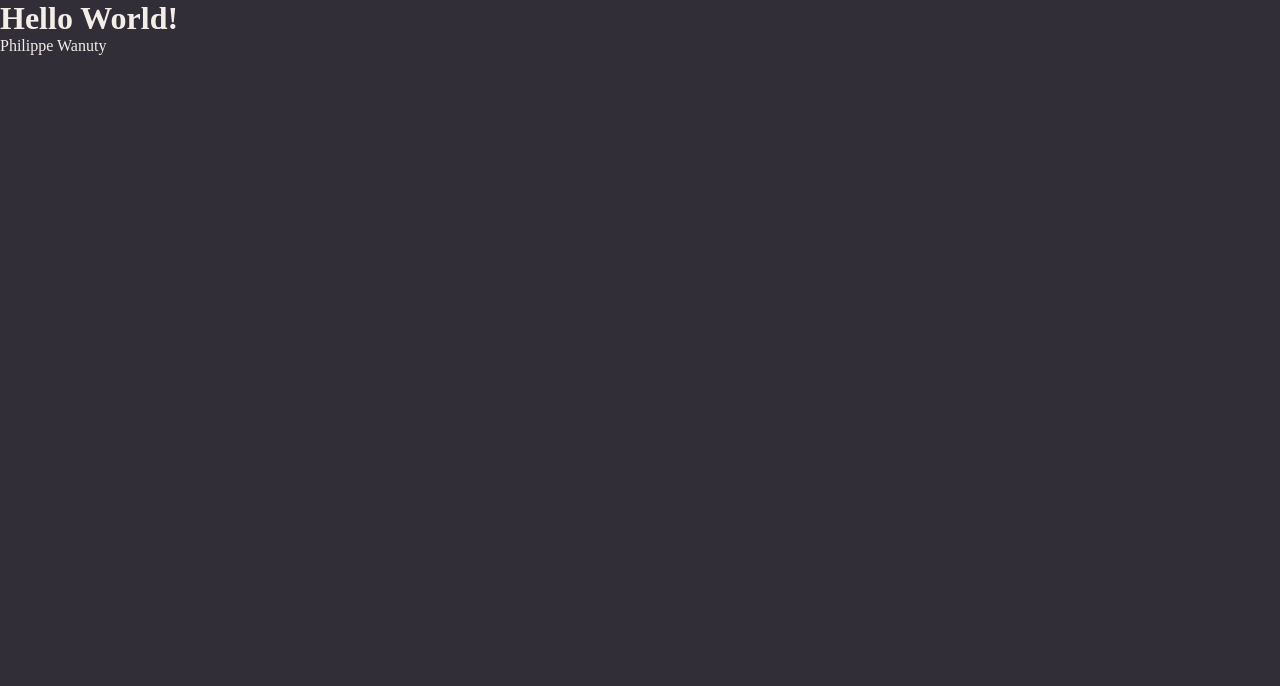
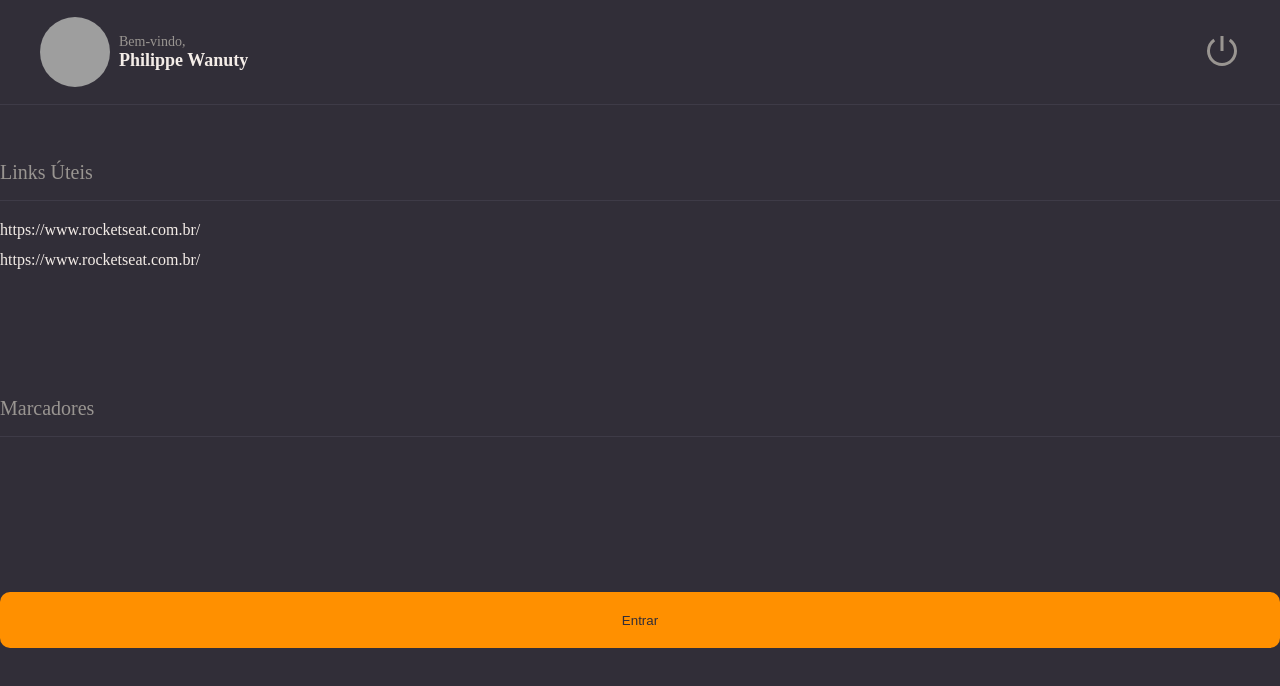
Before and after one commit to philippewanuty/Rocketnotes, a React (Vite) app: page / in a window 1280 px wide. Shown: the top 686 px of the page. Built offline with nearby package versions, Linux system fonts and the light colour scheme; grey boxes are pictures that could not be loaded.

Commit message:
Adicionando header e o section no details

```diff
--- a/src/Pages/Details/Details.jsx
+++ b/src/Pages/Details/Details.jsx
@@ -1,10 +1,26 @@
-import { Container } from "./styles";
+import { Button } from '../../components/Button';
+import { Header } from '../../components/Header';
+import { Section } from '../../components/Section';
+
+import { Container, Links } from './styles';
 
 export function Details() {
 	return (
 		<Container>
-			<div ><h1>Hello World!</h1>
-      <p className="nome1">Philippe Wanuty</p></div>
+			<Header title='Philippe Wanuty' />
+			<Section title='Links Úteis'>
+				<Links>
+					<li>
+						<a href='#'>https://www.rocketseat.com.br/</a>
+					</li>
+					<li>
+						<a href='#'>https://www.rocketseat.com.br/</a>
+					</li>
+				</Links>
+			</Section>
+
+			<Section title='Marcadores' />
+			<Button title='Entrar' />
 		</Container>
 	);
 }
--- a/src/Pages/Details/styles.js
+++ b/src/Pages/Details/styles.js
@@ -1,6 +1,28 @@
-import styled from "styled-components";
+import styled from 'styled-components';
 
 export const Container = styled.div`
 
+	width: 100%;
+	height: 100vh;
 
+	display: grid;
+
+	grid-template-rows: 105px auto;
+
+	grid-template-areas:
+		'header'
+		'content';
 `;
+
+export const Links = styled.ul`
+
+list-style: none;
+
+>li {
+
+	margin-top: 12px;
+}
+	a {
+		color: ${({ theme }) => theme.COLORS.WHITE};
+	}
+`;
```
